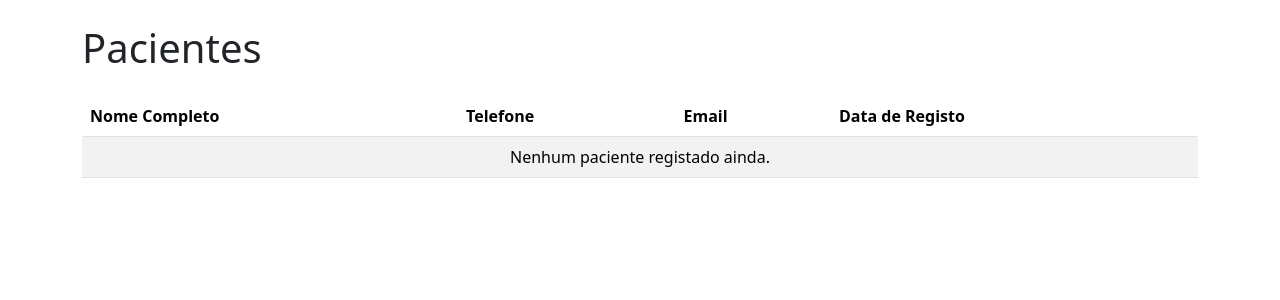
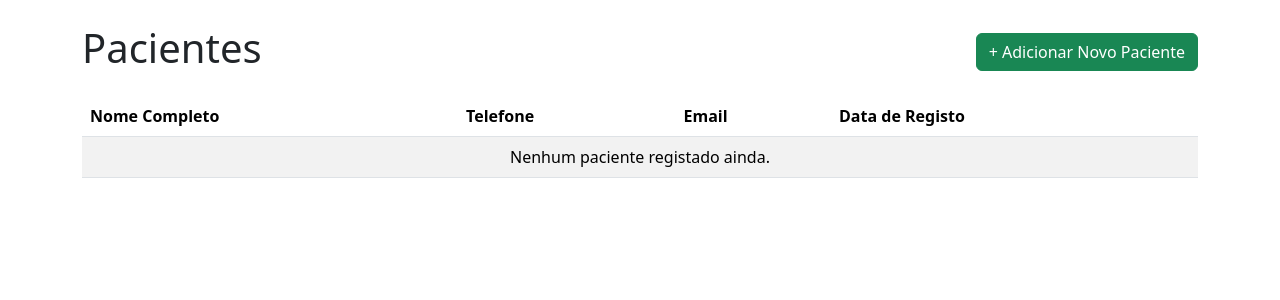
Before and after one commit to dentinhosdeleiteodontologia/dentinhos-whatsapp-bote, a Flask app: page /system/pacientes in a window 1280 px wide. Shown: the part 56-356 px from the top of the page. Run offline with Flask 3, Linux system fonts and the light colour scheme; a user stored in the database is signed in; parts of the project's set-up code (start-up, migrations or seed data) failed here and were passed over.

Commit message:
patients.html

```diff
--- a/src/templates/patients.html
+++ b/src/templates/patients.html
@@ -3,7 +3,10 @@
 {% block content %}
   <div class="d-flex justify-content-between align-items-center mb-3">
     <h1>Pacientes</h1>
-    <!-- Futuramente, aqui teremos um botão para adicionar novo paciente -->
+<a href="{{ url_for('system.add_patient') }}" class="btn btn-success">
+  + Adicionar Novo Paciente
+</a>
+
   </div>
   <table class="table table-striped">
     <thead>
```
